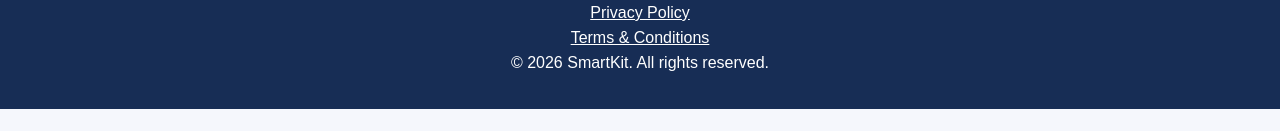
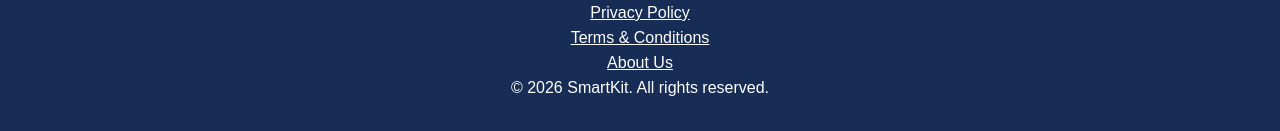
Before and after one commit to mankuruterang00-art/SmartKit, a plain HTML site: page index.html in a window 1280 px wide. Shown: the part 1636-1767 px from the top of the page. Before the commit the page ends 1745 px from the top, so only its background shows below. Drawn offline with Linux system fonts and the light colour scheme.

Commit message:
Update index.html

```diff
--- a/index.html
+++ b/index.html
@@ -141,6 +141,13 @@ footer p{margin:7px}
     </a>
 </p>
 
+<p>
+    <a href="about.html" style="color: white; text-decoration: underline;">
+        About Us
+    </a>
+</p>
+
+
 <p>© 2026 SmartKit. All rights reserved.</p>
 </footer>
 
```
